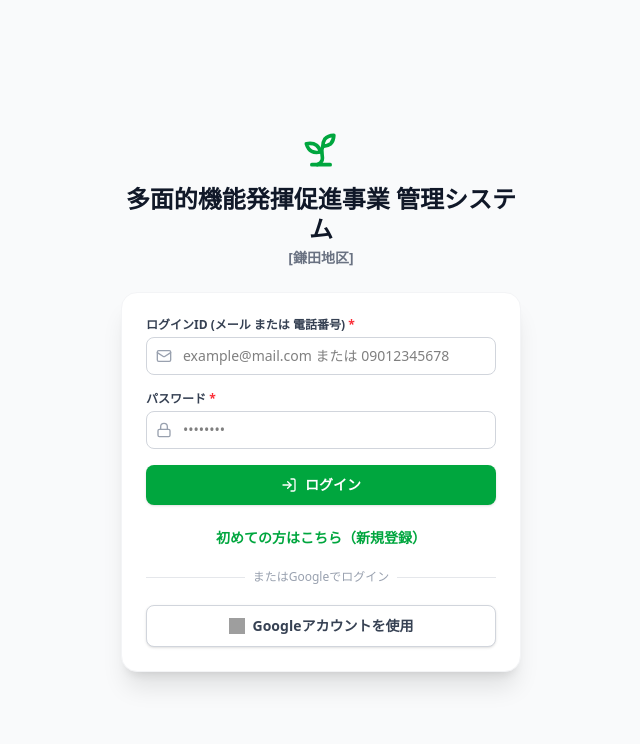
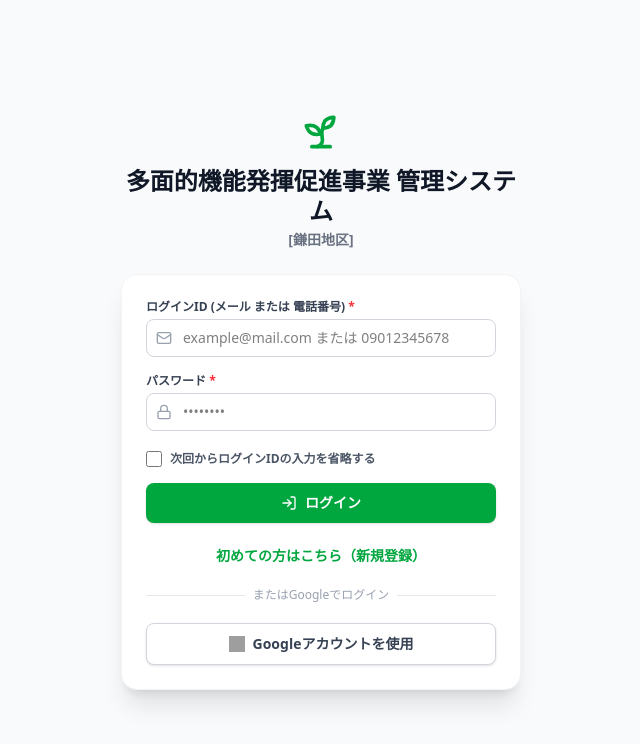
Before and after one commit to taro-saiki-koyusha/tamokuteki_kinouhakki_sokushin_erp, a React (Vite) app in the folder frontend/: page / in a window 1280 px wide. Shown: the top 744 px of the page, without its empty margins (319-959 px from the left). Built offline with nearby package versions, Linux system fonts and the light colour scheme; grey boxes are pictures that could not be loaded.

Commit message:
Update Login.jsx

```diff
--- a/frontend/src/pages/Login.jsx
+++ b/frontend/src/pages/Login.jsx
@@ -1,4 +1,4 @@
-import React, { useState } from 'react';
+import React, { useState, useEffect } from 'react';
 import { Sprout, LogIn, AlertCircle, Mail, Lock, UserPlus, Phone } from 'lucide-react';
 import { useNavigate } from 'react-router-dom';
 import { signInWithPopup, createUserWithEmailAndPassword, signInWithEmailAndPassword, updateProfile } from 'firebase/auth';
@@ -14,6 +14,18 @@ export const Login = () => {
   const [loginIdInput, setLoginIdInput] = useState('');
   const [password, setPassword] = useState('');
   const [displayName, setDisplayName] = useState('');
+
+  // 🚀 ID保存用のステート
+  const [saveId, setSaveId] = useState(false);
+
+  // 🚀 初回読み込み時に保存されたIDがあればセットする
+  useEffect(() => {
+    const savedId = localStorage.getItem('kamata_saved_login_id');
+    if (savedId) {
+      setLoginIdInput(savedId);
+      setSaveId(true);
+    }
+  }, []);
 
   // 共通のユーザー登録処理
   const createUserData = async (user, name) => {
@@ -89,6 +101,14 @@ export const Login = () => {
         // ログイン（メールアドレス or 変換済み電話番号）
         await signInWithEmailAndPassword(auth, finalLoginId, password);
       }
+
+      // 🚀 ログイン成功時、チェック状態に応じてIDをブラウザに保存/削除
+      if (saveId) {
+        localStorage.setItem('kamata_saved_login_id', loginIdInput);
+      } else {
+        localStorage.removeItem('kamata_saved_login_id');
+      }
+
       navigate('/dashboard');
     } catch (err) {
       console.error(err);
@@ -102,17 +122,14 @@ export const Login = () => {
   };
 
   return (
-    // 🚀 items-center を追加し、強制的に中央揃えにする
     <div className="min-h-screen bg-gray-50 flex flex-col justify-center items-center py-8 px-4">
 
-      {/* 🚀 style属性で直接 maxWidth を 400px に固定 */}
       <div className="w-full text-center" style={{ maxWidth: '400px' }}>
         <div className="flex justify-center text-green-600 mb-3"><Sprout size={44} /></div>
         <h2 className="text-xl sm:text-2xl font-extrabold text-gray-900 leading-tight">多面的機能発揮促進事業 管理システム</h2>
         <p className="mt-1 text-sm text-gray-500 font-bold">[鎌田地区]</p>
       </div>
 
-      {/* 🚀 フォーム全体も style属性で maxWidth を 400px に強制固定 */}
       <div className="mt-6 w-full" style={{ maxWidth: '400px' }}>
         <div className="bg-white py-6 px-6 shadow-xl rounded-2xl border border-gray-100">
 
@@ -169,6 +186,22 @@ export const Login = () => {
               </div>
             </div>
 
+            {/* 🚀 ID保存のチェックボックスを追加 */}
+            {!isSignUp && (
+              <div className="flex items-center pt-1">
+                <input
+                  id="saveIdCheckbox"
+                  type="checkbox"
+                  checked={saveId}
+                  onChange={(e) => setSaveId(e.target.checked)}
+                  className="w-4 h-4 text-green-600 bg-gray-100 border-gray-300 rounded focus:ring-green-500 cursor-pointer"
+                />
+                <label htmlFor="saveIdCheckbox" className="ml-2 text-xs font-bold text-gray-600 cursor-pointer select-none">
+                  次回からログインIDの入力を省略する
+                </label>
+              </div>
+            )}
+
             <button type="submit" disabled={loading} className="w-full flex justify-center items-center py-2.5 bg-green-600 text-white rounded-lg font-bold hover:bg-green-700 transition-all shadow-sm active:scale-95 mt-2 text-sm">
               {isSignUp ? <UserPlus className="mr-2 h-4 w-4" /> : <LogIn className="mr-2 h-4 w-4" />}
               {loading ? '通信中...' : (isSignUp ? 'アカウントを作成する' : 'ログイン')}
```
